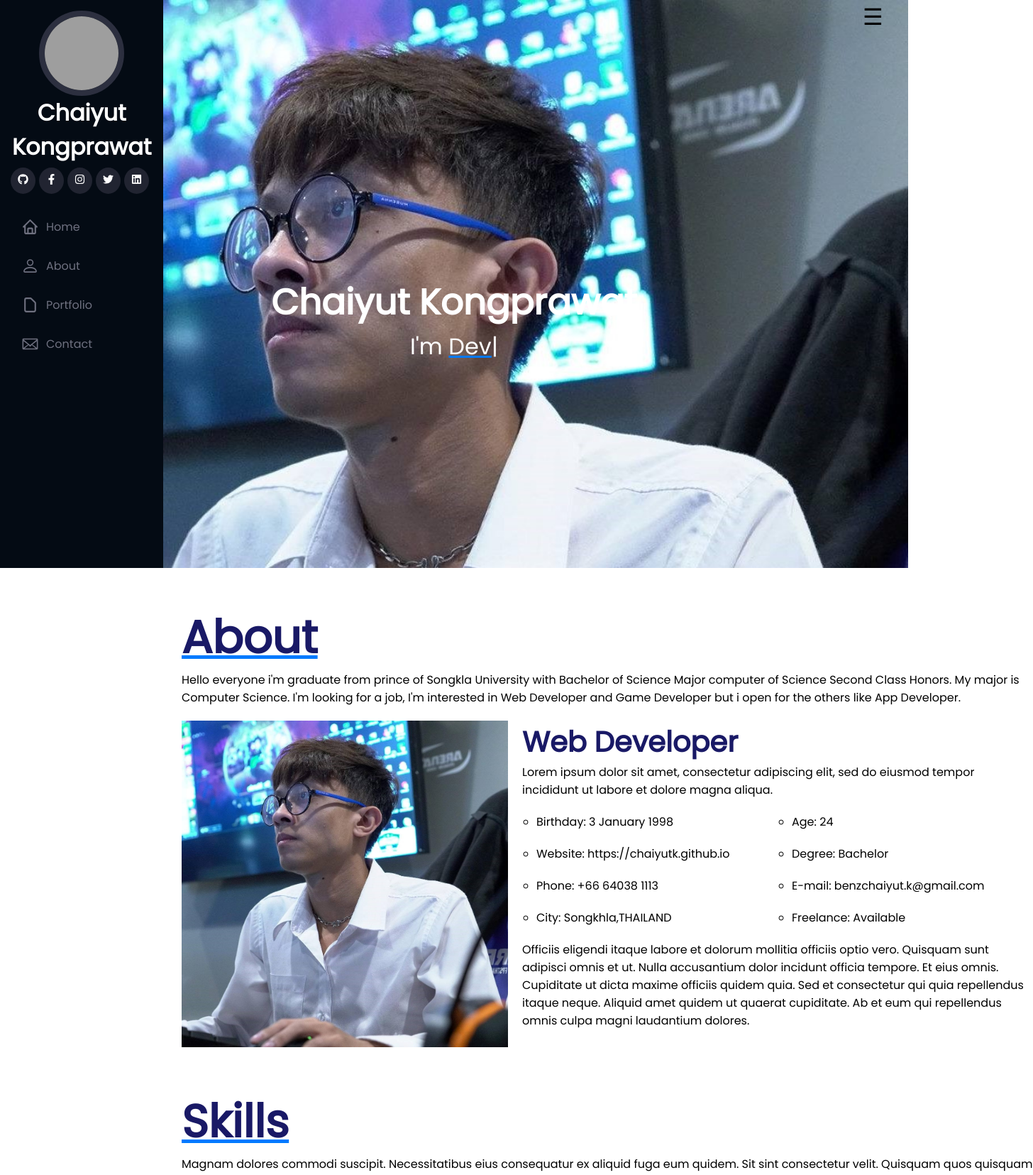
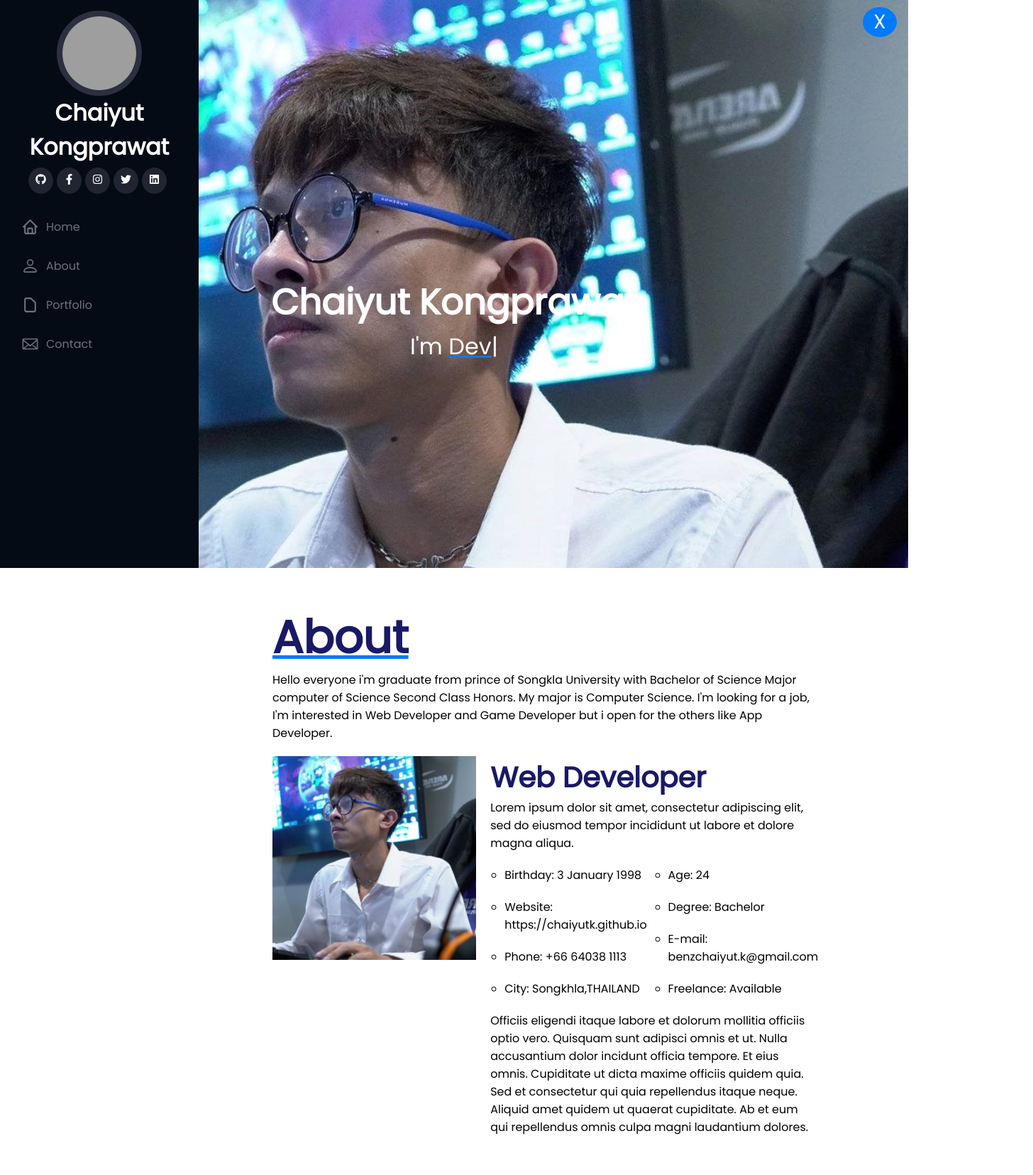
Before and after one commit to ChaiyutK/react-portfolio-benz, a React (Create React App) app: page / in a window 1280 px wide. Shown: the top 1655 px of the page at 71% size, 1456 px wide, since content can reach past the window. Built offline with nearby package versions, Linux system fonts and the light colour scheme; grey boxes are pictures that could not be loaded.

Commit message:
add open close sidebar button

```diff
--- a/src/components/Header.css
+++ b/src/components/Header.css
@@ -1,9 +1,12 @@
 .sidebar {
   position: fixed;
   background-color: #040b14;
-  width: 18%;
+  width: 280px;
   height: 100%;
   overflow-x: hidden;
+  display: block;
+  transition: all 300ms linear;
+  z-index:2;
 }
 .sidebar-profile-image {
   display: flex;
--- a/src/components/Header.js
+++ b/src/components/Header.js
@@ -13,7 +13,8 @@ const Header = () =>{
             <div className="sidebar" id="sidebar">
                 <div className="sidebar-profile">
                     <img className="sidebar-profile-image" src={photoUrl} alt="profile" width="104px" height="104px" />
-                    <h1>Chaiyut Kongprawat</h1>
+                    <h1>Chaiyut</h1>
+                    <h1>Kongprawat</h1>
                     <IconContext.Provider value={{color:"white",size:"15"}}>
                     <ul className='sidebar-profile-social'>
                         <li className="sidebar-profile-social-item"><a href="https://github.com/ChaiyutK" target="_blank"><FaGithub/></a></li>
--- a/src/components/SectionAbout.css
+++ b/src/components/SectionAbout.css
@@ -1,6 +1,6 @@
 .about {
-  width: 1200px;
-  margin-left: 20%;
+  width: 60vw;
+  margin-left: 30%;
   margin-top: 50px;
 }
 
--- a/src/components/SectionHome.css
+++ b/src/components/SectionHome.css
@@ -11,14 +11,18 @@
 }
 .openbtn {
   position: fixed;
-  font-size: 32px;
+  font-size: 28px;
+  width: 48px;
   margin-left: 95vw;
-  background-color: transparent;
+  margin-top: 10px;
+  background-color: #007aff;
   background-repeat: no-repeat;
   border: none;
   cursor: pointer;
   overflow: hidden;
   outline: none;
+  border-radius: 50%;
+  color: white;
 }
 .home-image h1 {
   margin-top: 100px;
--- a/src/components/SectionHome.js
+++ b/src/components/SectionHome.js
@@ -1,12 +1,15 @@
 import React, { useEffect, useState } from 'react'
 import './SectionHome.css'
+import AOS from 'aos'
+import 'aos/dist/aos.css'
+AOS.init()
 
 const SectionHome = () => {
     const testText = "Developer";
     const [cursor,setCursor] = useState("|");
     const [textTyping,setTextTyping] = useState("");
+    let checkSidebar = true;
     const delay = ms => new Promise(res => setTimeout(res, ms));
-
 
     const typingText = async () =>{
         while(true)
@@ -35,8 +38,18 @@ const SectionHome = () => {
         }
     }
 
-    const closeNav = () =>{
-        document.getElementById("sidebar").style.width = "0";
+    const openNav = () =>{
+        if(document.getElementById("openbtn").innerHTML == "X")
+        {
+            document.getElementById("sidebar").style.width = "0";
+            document.getElementById("openbtn").innerHTML = "☰";
+        }
+        else
+        {
+            document.getElementById("sidebar").style.width = "280px";
+            document.getElementById("openbtn").innerHTML = "X";
+        }
+        console.log(checkSidebar);
 
     }
     useEffect(()=>{
@@ -45,7 +58,7 @@ const SectionHome = () => {
     },[])
     return (
     <section className='home'>
-        <button className="openbtn" onClick={closeNav}>☰</button>
+        <button className="openbtn" id='openbtn' onClick={openNav}>X</button>
         <div className="home-image">
             <h1>Chaiyut Kongprawat</h1>
             <p>I'm <span>{textTyping}{cursor}</span></p>
--- a/src/components/SectionSkill.css
+++ b/src/components/SectionSkill.css
@@ -1,6 +1,6 @@
 .skill {
-  width: 1200px;
-  margin-left: 20%;
+  width: 60vw;
+  margin-left: 30%;
   margin-top: 50px;
   height: 100vh;
 }
```
